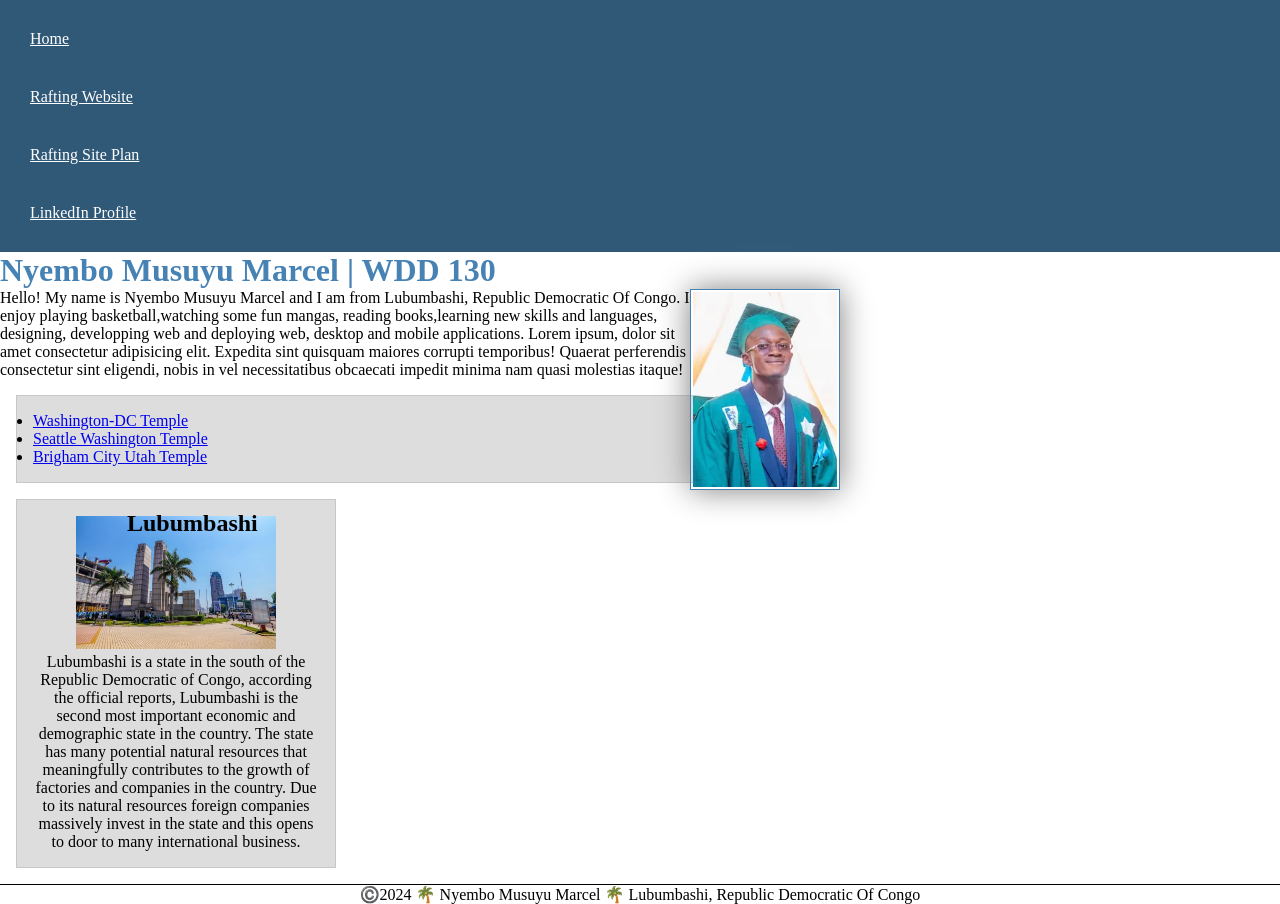
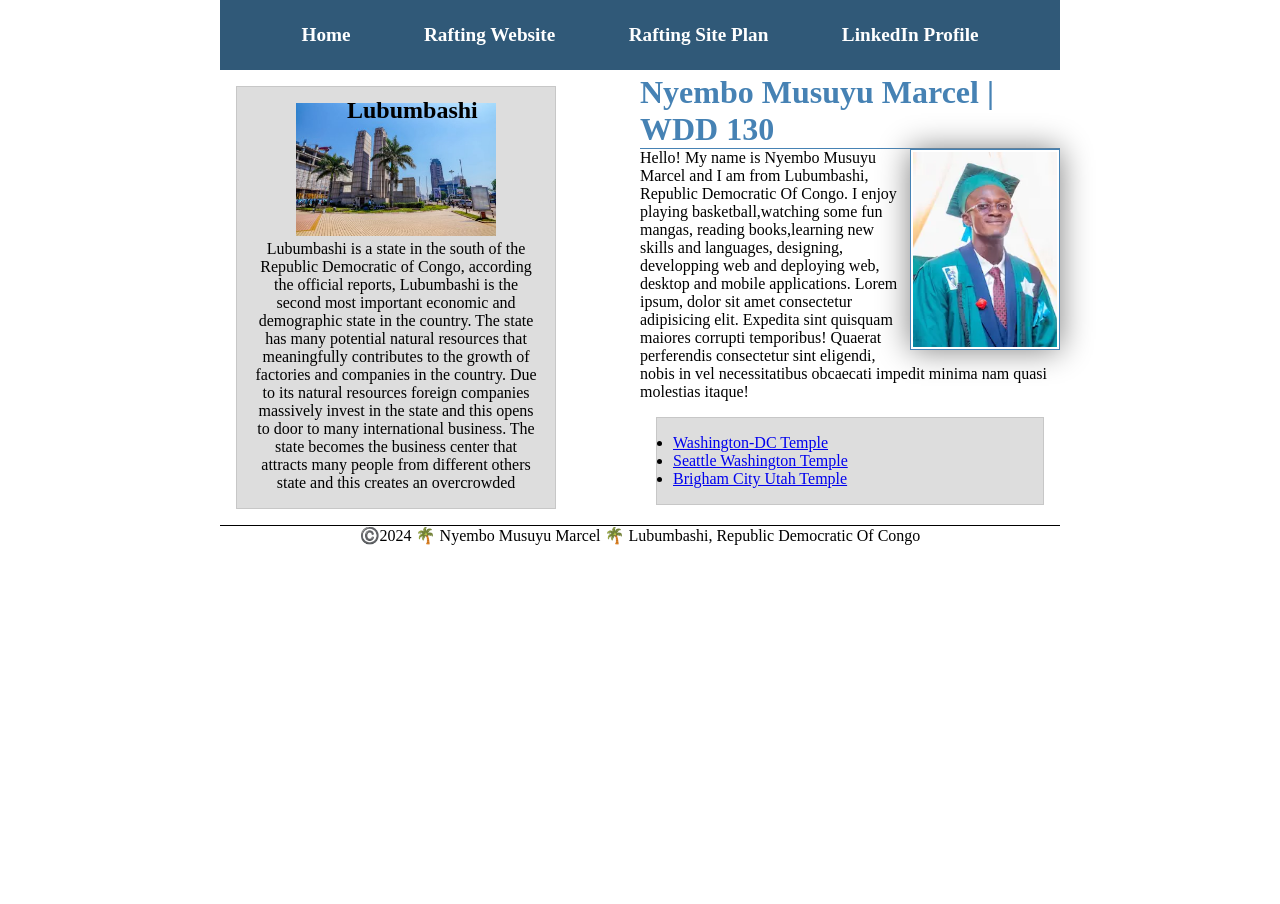
Before and after one commit to flashITServices/wdd130, a plain HTML site: page index.html in a window 1280 px wide. After the commit the page ends 800 px from the top, so only its background shows below. Drawn offline with Linux system fonts and the light colour scheme.

Commit message:
Apply Flex to the home page

```diff
--- a/index.html
+++ b/index.html
@@ -19,6 +19,7 @@
             <a href="https://www.linkedin.com/in/marcelnyembo">LinkedIn Profile</a>
         </nav>
     </header>
+    <div class="grid">
         <main>
             <h1>Nyembo Musuyu Marcel | WDD 130</h1>
             <img src="images/profile.webp" alt="Hello, my name is Nyembo Musuyu Marcel" width="200">
@@ -42,11 +43,18 @@
             <h2>Lubumbashi</h2>
             <img src="images/lubumbashi.jpg" alt="Lubumbashi landscape">
             <p>Lubumbashi is a state in the south of the Republic Democratic of Congo, according the official reports,
-            Lubumbashi is the second most important economic and demographic state in the country. The state has many
-            potential natural resources that meaningfully contributes to the growth of factories and companies in the
-            country. Due to its natural resources foreign companies massively invest in the state and this opens to door
-            to many international business. </p>
+                Lubumbashi is the second most important economic and demographic state in the country. The state has
+                many
+                potential natural resources that meaningfully contributes to the growth of factories and companies in
+                the
+                country. Due to its natural resources foreign companies massively invest in the state and this opens to
+                door
+                to many international business.
+                The state becomes the business center that attracts many people from different others state and this
+                creates an overcrowded
+            </p>
         </aside>
+    </div>
     <footer>
         <p>©️2024 🌴 Nyembo Musuyu Marcel 🌴 Lubumbashi, Republic Democratic Of Congo </p>
     </footer>
--- a/styles/styles.css
+++ b/styles/styles.css
@@ -6,17 +6,30 @@
 
 nav {
     background-color: #305978;
-    padding: 10px;
+    padding: 1rem;
+    display: flex;
+    justify-content: space-evenly;
+    align-items: center;
 }
 
 nav a {
+    display: block;
     color: white;
+    text-decoration: none;
     display: block;
-    padding: 20px;
+    padding: 0.5rem;
+    font-size: 1.2rem;
+    font-weight: 700;
+}
+
+nav a:hover {
+    background-color: #014F86;
 }
 
 h1 {
     color: steelblue;
+
+    border-bottom: 1px solid steelblue;
 }
 
 main img {
@@ -32,9 +45,6 @@ p {
     padding: 0;
 }
 
-main {
-    max-width: 840px;
-}
 
 aside {
     width: 20rem;
@@ -71,3 +81,22 @@ aside h2 {
 
     left: 110px;
 }
+
+/* Adding layout */
+header,
+.grid,
+footer {
+    max-width: 840px;
+    margin: 0 auto;
+}
+
+.grid {
+    display: grid;
+    grid-template-columns: repeat(2, 1fr);
+    align-items: center;
+}
+
+.grid>aside {
+    grid-row: 1/2;
+
+}
```
Lines whose indentation alone changed are shown as unchanged.
